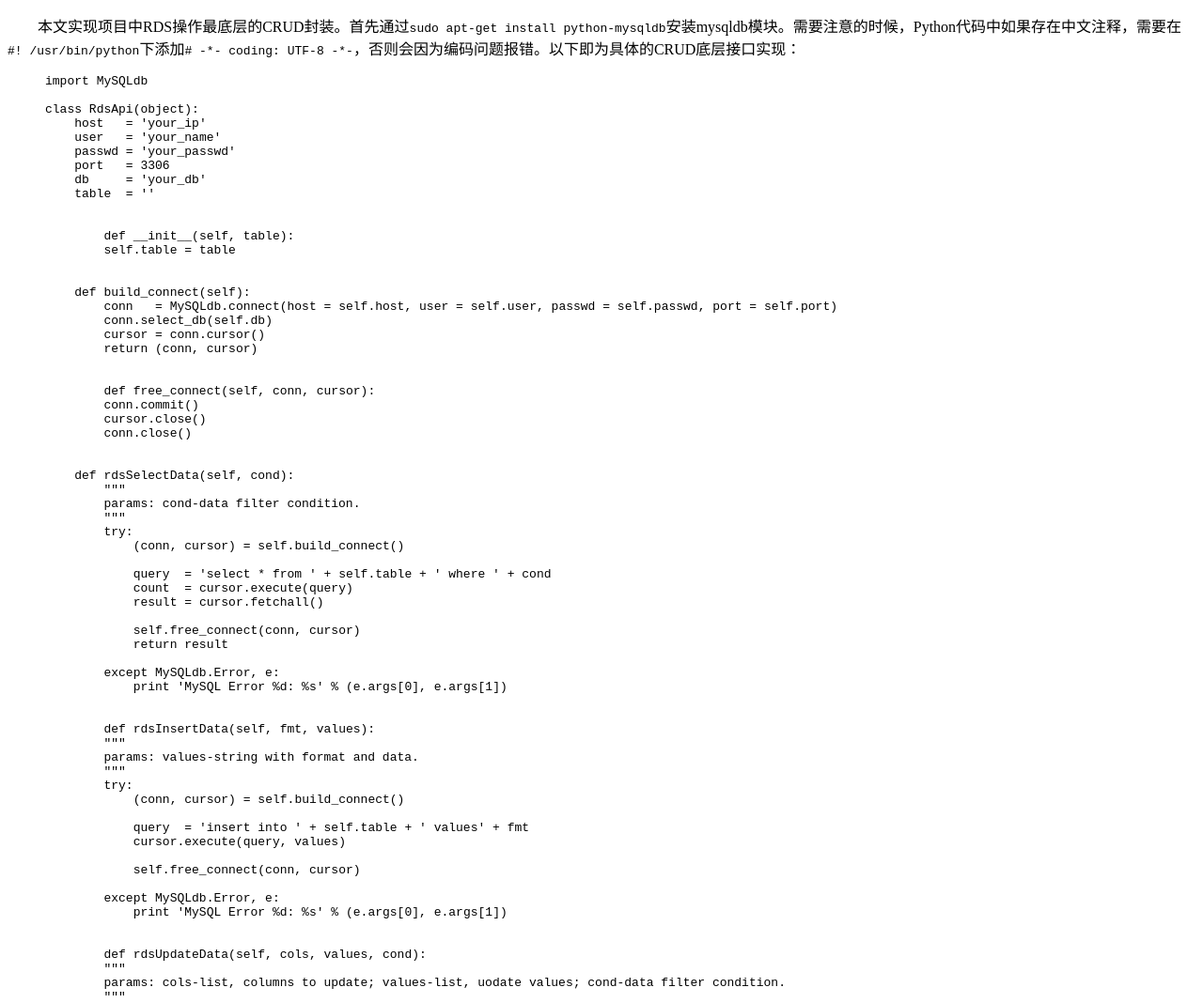
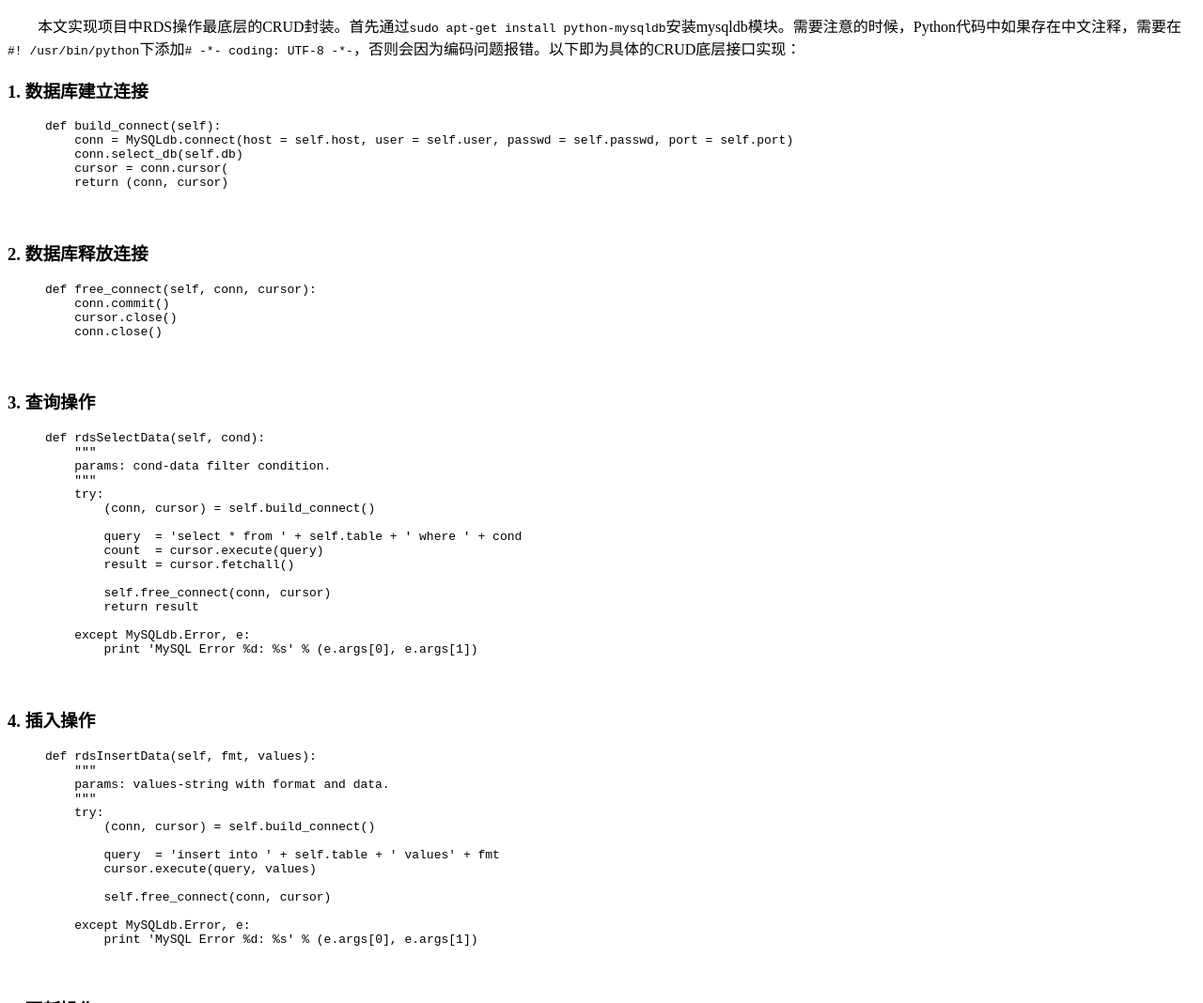
Before and after one commit to pathfinder007/pathfinder007.github.com, a Jekyll site: the page built from _posts/2015-05-08-mysql-python-api.md, in a window 1280 px wide and 1400 px high. Shown: the part 332-1400 px from the top of the window at 94% size. Built offline with Jekyll 4.4.1, drawn with Linux system fonts in a browser that asks for light colours; nearby versions of some CDN libraries; library files that are not in the unit come from our copies; comment, search, counter and statistics services are not loaded.

Commit message:
new post.

```diff
--- a/_posts/2015-05-08-mysql-python-api.md
+++ b/_posts/2015-05-08-mysql-python-api.md
@@ -12,102 +12,114 @@ tags: Backend mysql python
 &emsp;&emsp;本文实现项目中RDS操作最底层的CRUD封装。首先通过`sudo apt-get install python-mysqldb`安装mysqldb模块。需要注意的时候，Python代码中如果存在中文注释，需要在`#! /usr/bin/python`下添加`# -*- coding: UTF-8 -*-`，否则会因为编码问题报错。以下即为具体的CRUD底层接口实现：
 
 
+### 1. 数据库建立连接
+
 {% highlight Python %}
-import MySQLdb
+def build_connect(self):
+    conn = MySQLdb.connect(host = self.host, user = self.user, passwd = self.passwd, port = self.port)
+    conn.select_db(self.db)
+    cursor = conn.cursor(
+    return (conn, cursor)
+{% endhighlight %}
 
-class RdsApi(object):
-    host   = 'your_ip'
-    user   = 'your_name'
-    passwd = 'your_passwd'
-    port   = 3306
-    db     = 'your_db'
-    table  = ''
+<br />
 
+### 2. 数据库释放连接
 
-	def __init__(self, table):
-    	self.table = table
+{% highlight Python %}
+def free_connect(self, conn, cursor):
+    conn.commit()
+    cursor.close()
+    conn.close()
+{% endhighlight %}
 
+<br />
 
-    def build_connect(self):
-        conn   = MySQLdb.connect(host = self.host, user = self.user, passwd = self.passwd, port = self.port)
-        conn.select_db(self.db)
-        cursor = conn.cursor()
-        return (conn, cursor)
+### 3. 查询操作
 
+{% highlight Python %}
+def rdsSelectData(self, cond):
+    """
+    params: cond-data filter condition.
+    """
+    try:
+        (conn, cursor) = self.build_connect()
 
-	def free_connect(self, conn, cursor):
-        conn.commit()
-        cursor.close()
-        conn.close()
+        query  = 'select * from ' + self.table + ' where ' + cond
+        count  = cursor.execute(query)
+        result = cursor.fetchall()
 
+        self.free_connect(conn, cursor)
+        return result
 
-    def rdsSelectData(self, cond):
-        """
-        params: cond-data filter condition.
-        """
-        try:
-            (conn, cursor) = self.build_connect()
+    except MySQLdb.Error, e:
+        print 'MySQL Error %d: %s' % (e.args[0], e.args[1])
+{% endhighlight %}
 
-            query  = 'select * from ' + self.table + ' where ' + cond
-            count  = cursor.execute(query)
-            result = cursor.fetchall()
+<br />
 
-            self.free_connect(conn, cursor)
-            return result
+### 4. 插入操作
 
-        except MySQLdb.Error, e:
-            print 'MySQL Error %d: %s' % (e.args[0], e.args[1])
+{% highlight Python %}
+def rdsInsertData(self, fmt, values):
+    """
+    params: values-string with format and data.
+    """
+    try:
+        (conn, cursor) = self.build_connect()
 
+        query  = 'insert into ' + self.table + ' values' + fmt
+        cursor.execute(query, values)
 
-	def rdsInsertData(self, fmt, values):
-        """
-        params: values-string with format and data.
-        """
-        try:
-            (conn, cursor) = self.build_connect()
+        self.free_connect(conn, cursor)
 
-            query  = 'insert into ' + self.table + ' values' + fmt
-            cursor.execute(query, values)
+    except MySQLdb.Error, e:
+        print 'MySQL Error %d: %s' % (e.args[0], e.args[1])
+{% endhighlight %}
 
-            self.free_connect(conn, cursor)
+<br />
 
-        except MySQLdb.Error, e:
-            print 'MySQL Error %d: %s' % (e.args[0], e.args[1])
+### 5. 更新操作
 
+{% highlight Python %}
+def rdsUpdateData(self, cols, values, cond):
+    """
+    params: cols-list, columns to update; values-list, uodate values; cond-data filter condition.
+    """
+    try:
+        (conn, cursor) = self.build_connect()
 
-	def rdsUpdateData(self, cols, values, cond):
-        """
-        params: cols-list, columns to update; values-list, uodate values; cond-data filter condition.
-        """
-        try:
-            (conn, cursor) = self.build_connect()
+        query  = 'update ' + self.table + ' set '
+        for i in xrange(len(values)):
+            col_val = str(cols[i]) + '=' + '"' + str(values[i]) + '",'
+            query += col_val
 
-            query  = 'update ' + self.table + ' set '
-            for i in xrange(len(values)):
-                col_val = str(cols[i]) + '=' + '"' + str(values[i]) + '",'
-                query += col_val
+        query =  query[:-1] + ' ' + cond
+        cursor.execute(query)
 
-            query =  query[:-1] + ' ' + cond
-            cursor.execute(query)
+        self.free_connect(conn, cursor)
 
-            self.free_connect(conn, cursor)
+    except MySQLdb.Error, e:
+        print 'MySQL Error %d: %s' % (e.args[0], e.args[1])
+{% endhighlight %}
 
-        except MySQLdb.Error, e:
-            print 'MySQL Error %d: %s' % (e.args[0], e.args[1])
+<br />
 
+### 6. 删除操作
 
-    def rdsDeleteData(self, cond):
-        """
-        params: cond-data filter condition.
-        """
-        try:
-            (conn, cursor) = self.build_connect()
+{% highlight Python %}
+def rdsDeleteData(self, cond):
+    """
+    params: cond-data filter condition.
+    """
+    try:
+        (conn, cursor) = self.build_connect()
 
-            query = 'delete from ' + self.table + '  where ' + cond
-            cursor.execute(query)
+        query = 'delete from ' + self.table + '  where ' + cond
+        cursor.execute(query)
 
-            self.free_connect(conn, cursor)
+        self.free_connect(conn, cursor)
 
-        except MySQLdb.Error, e:
-            print 'MySQL Error %d: %s' % (e.args[0], e.args[1])
+    except MySQLdb.Error, e:
+        print 'MySQL Error %d: %s' % (e.args[0], e.args[1])
 {% endhighlight %}
```
Also changed, not shown: 2 other files.
